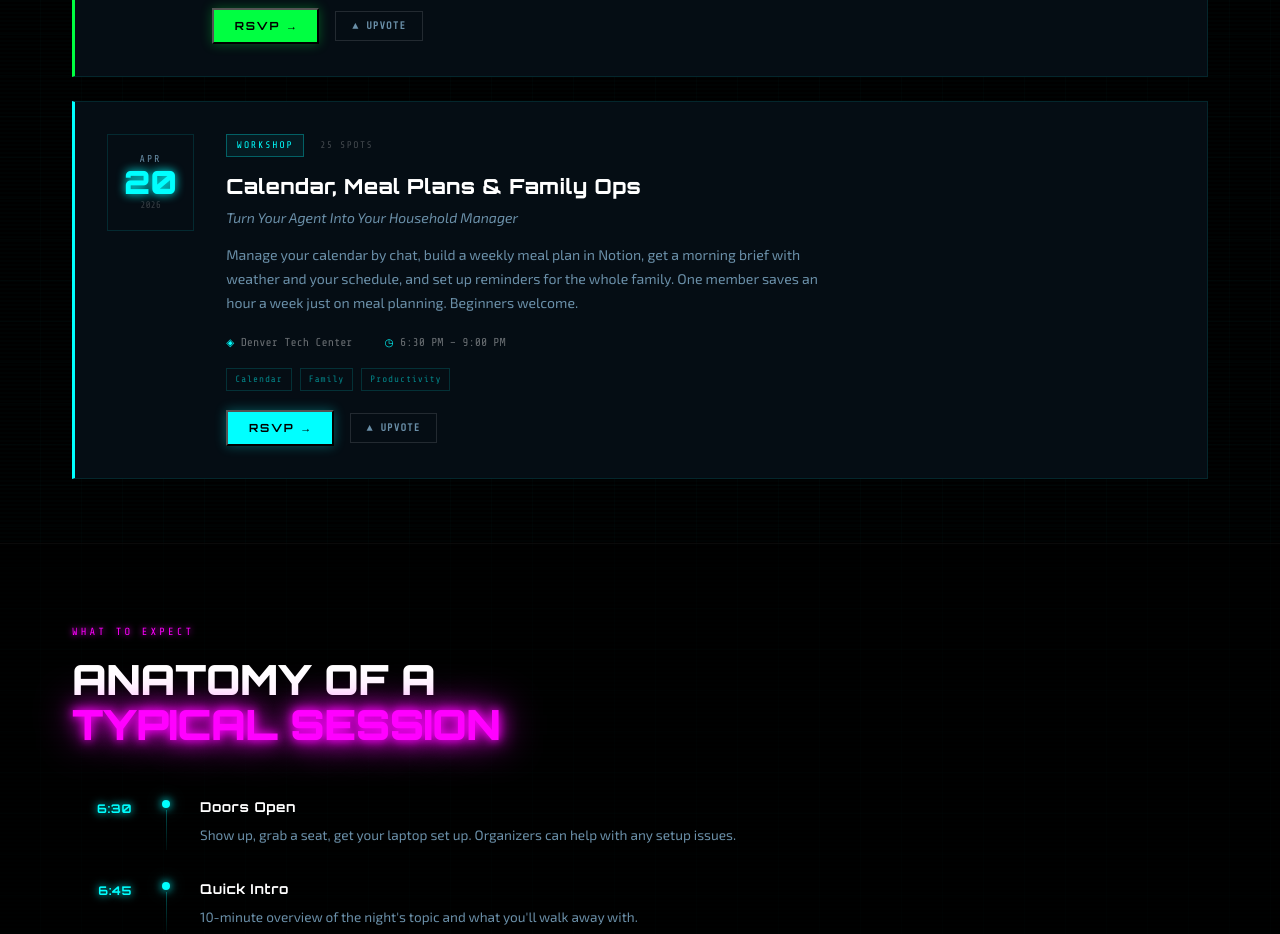
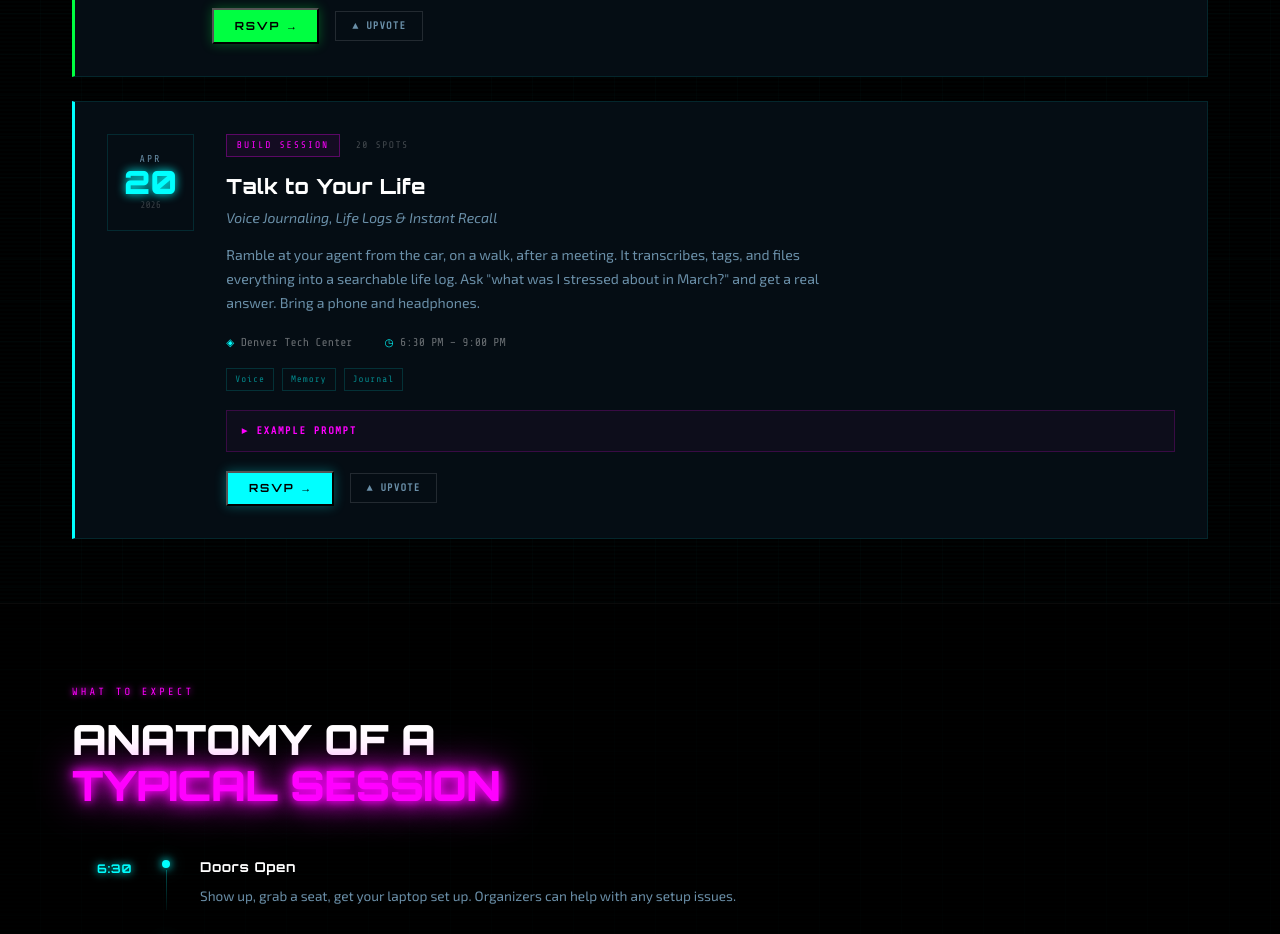
Before and after one commit to ZacharyWeiner/openclawco-website, a React (Vite) app: page /events in a window 1280 px wide. Shown: the part 1840-2774 px from the top of the page. Built offline with nearby package versions, Linux system fonts and the light colour scheme.

Commit message:
Swap April 20 event to voice journaling build session
Co-Authored-By: Claude Opus 4.7 (1M context) <noreply@anthropic.com>

```diff
--- a/src/pages/Events.jsx
+++ b/src/pages/Events.jsx
@@ -91,16 +91,29 @@ Start by asking what I want to load first.`,
   {
     id: 4,
     date: { month: 'APR', day: '20', year: '2026' },
-    title: 'Calendar, Meal Plans & Family Ops',
-    subtitle: 'Turn Your Agent Into Your Household Manager',
-    type: 'WORKSHOP',
+    title: 'Talk to Your Life',
+    subtitle: 'Voice Journaling, Life Logs & Instant Recall',
+    type: 'BUILD SESSION',
     color: 'cyan',
     location: 'Denver Tech Center',
     time: '6:30 PM – 9:00 PM',
-    spots: 25,
-    tags: ['Calendar', 'Family', 'Productivity'],
-    desc: 'Manage your calendar by chat, build a weekly meal plan in Notion, get a morning brief with weather and your schedule, and set up reminders for the whole family. One member saves an hour a week just on meal planning. Beginners welcome.',
+    spots: 20,
+    tags: ['Voice', 'Memory', 'Journal'],
+    desc: 'Ramble at your agent from the car, on a walk, after a meeting. It transcribes, tags, and files everything into a searchable life log. Ask "what was I stressed about in March?" and get a real answer. Bring a phone and headphones.',
     featured: false,
+    prompt: `You are my voice journal. I'll send you audio or transcripts throughout the day — no structure, no prompts from you, just me talking.
+
+1. TRANSCRIBE verbatim. Keep filler words if they reveal mood.
+
+2. TAG each entry: date, time, location if mentioned, people, topics, emotional tone.
+
+3. NEVER reply in the moment unless I ask a direct question. This is a journal, not a chat.
+
+4. WEEKLY, deliver: themes that repeated, people I talked about most, decisions I made out loud, things I said I'd do but haven't mentioned since.
+
+5. ON DEMAND, answer: "what did I say about X", "how was I feeling in [month]", "when did I first mention [person]". Quote directly with date/time.
+
+No summarizing into "you felt..." Use my words.`,
   },
 ]
 
```
